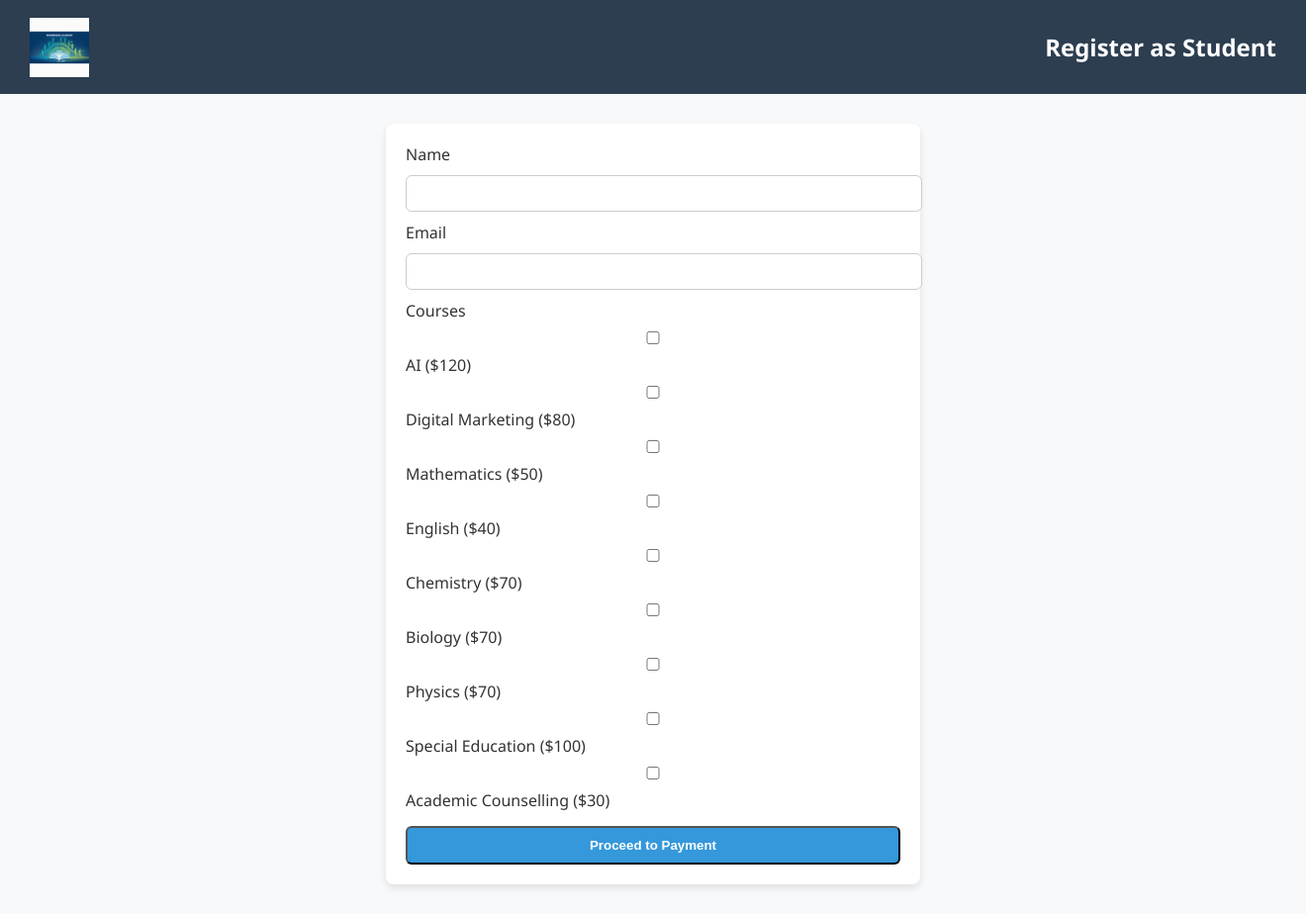
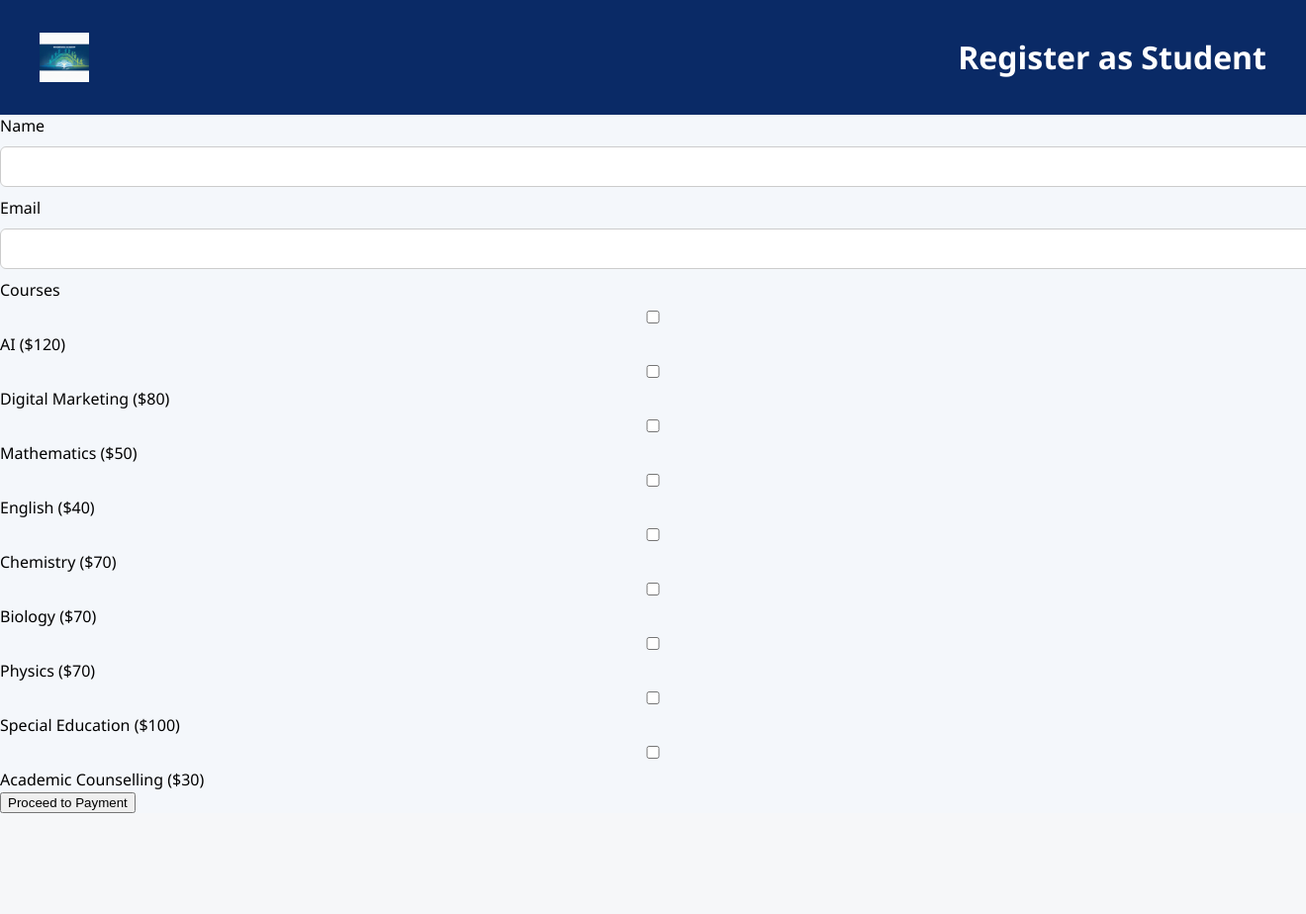
Before and after one commit to godwinlevel139-cpu/MindBridgeAcademy, a Flask app: page /register in a window 1320 px wide; the page is wider, and only the part inside the window is pictured. Shown: that part at 99% size. After the commit the page ends 822 px from the top of that part, so only its background shows below. Run offline with Flask 3, Linux system fonts and the light colour scheme.

Commit message:
Update style.css
UPDATE

```diff
--- a/static/style.css
+++ b/static/style.css
@@ -1,104 +1,91 @@
-/* ============ General ============ */
 body {
-    font-family: 'Segoe UI', sans-serif;
+    font-family: 'Segoe UI', Arial, sans-serif;
     margin: 0;
-    padding: 0;
-    background: #f8f9fa;
-    color: #333;
+    background:#f4f7fb;
 }
 
-a {
-    text-decoration: none;
-    color: #fff;
+header {
+    background:#0a2a66;
+    color:white;
+    padding:15px 40px;
+    display:flex;
+    justify-content:space-between;
+    align-items:center;
 }
 
-/* ============ Header ============ */
-header {
-    background: #2c3e50;
-    color: #fff;
-    padding: 15px 30px;
-    display: flex;
-    align-items: center;
-    justify-content: space-between;
+header img {
+    height:50px;
 }
 
-header img.logo {
-    height: 60px;
+nav a {
+    color:white;
+    margin-left:20px;
+    text-decoration:none;
+    font-weight:600;
 }
 
-header h1 {
-    font-size: 24px;
+.hero {
+    background:url("/static/images/students.jpg") center/cover no-repeat;
+    height:80vh;
+    display:flex;
+    align-items:center;
+    justify-content:center;
+    color:white;
+    text-align:center;
 }
 
-/* ============ Buttons ============ */
-.button {
-    background: #3498db;
-    color: #fff;
-    padding: 10px 20px;
-    border-radius: 6px;
-    font-weight: bold;
-    transition: 0.3s;
+.hero h1 {
+    font-size:50px;
+    margin-bottom:10px;
 }
 
-.button:hover {
-    background: #2980b9;
+.btn {
+    background:#ff9f1c;
+    padding:12px 25px;
+    border:none;
+    color:white;
+    font-size:18px;
+    border-radius:6px;
+    cursor:pointer;
 }
 
-/* ============ Hero Section ============ */
-.hero {
-    background: url('/static/images/students.jpg') center/cover no-repeat;
-    height: 400px;
-    display: flex;
-    align-items: center;
-    justify-content: center;
-    color: #fff;
-    text-shadow: 1px 1px 5px #000;
+.container {
+    max-width:1000px;
+    margin:40px auto;
+    background:white;
+    padding:30px;
+    border-radius:10px;
+    box-shadow:0 5px 20px rgba(0,0,0,0.1);
 }
 
-.hero h2 {
-    font-size: 48px;
+input, select {
+    width:100%;
+    padding:12px;
+    margin:10px 0;
+    border-radius:6px;
+    border:1px solid #ccc;
 }
 
-/* ============ Form Styling ============ */
-form {
-    max-width: 500px;
-    margin: 30px auto;
-    background: #fff;
-    padding: 20px;
-    border-radius: 8px;
-    box-shadow: 0 4px 8px rgba(0,0,0,0.1);
+.dashboard {
+    display:grid;
+    grid-template-columns: repeat(auto-fit, minmax(220px,1fr));
+    gap:20px;
 }
 
-form input, form select {
-    width: 100%;
-    padding: 10px;
-    margin: 10px 0;
-    border-radius: 6px;
-    border: 1px solid #ccc;
+.card {
+    background:#0a2a66;
+    color:white;
+    padding:25px;
+    border-radius:12px;
+    text-align:center;
 }
 
-form button {
-    width: 100%;
-    margin-top: 15px;
-}
-
-/* ============ Tables ============ */
 table {
-    width: 90%;
-    margin: 20px auto;
-    border-collapse: collapse;
-}
-
-table, th, td {
-    border: 1px solid #ddd;
+    width:100%;
+    border-collapse:collapse;
 }
 
 th, td {
-    padding: 10px;
-    text-align: center;
+    padding:10px;
+    border-bottom:1px solid #ddd;
 }
-
-th {
-    background: #2c3e50;
-    color: #fff;
-}
```
